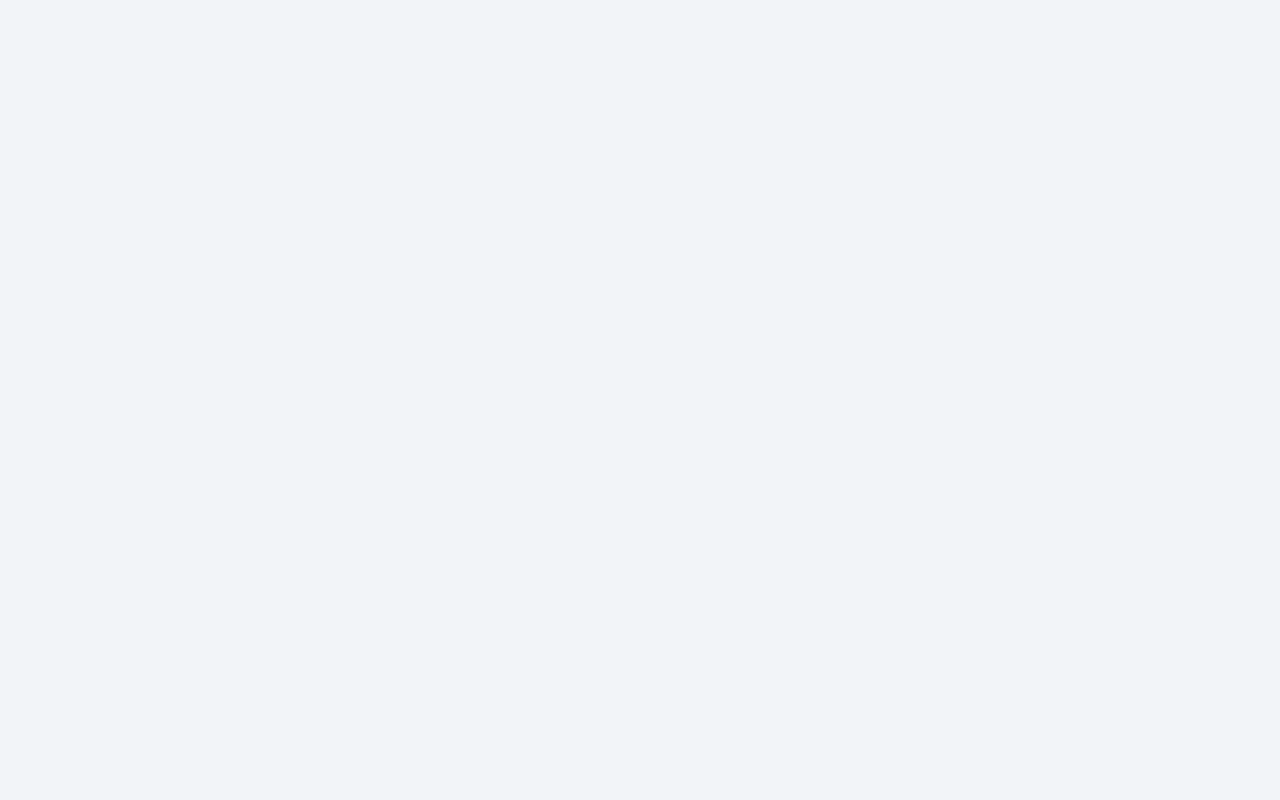
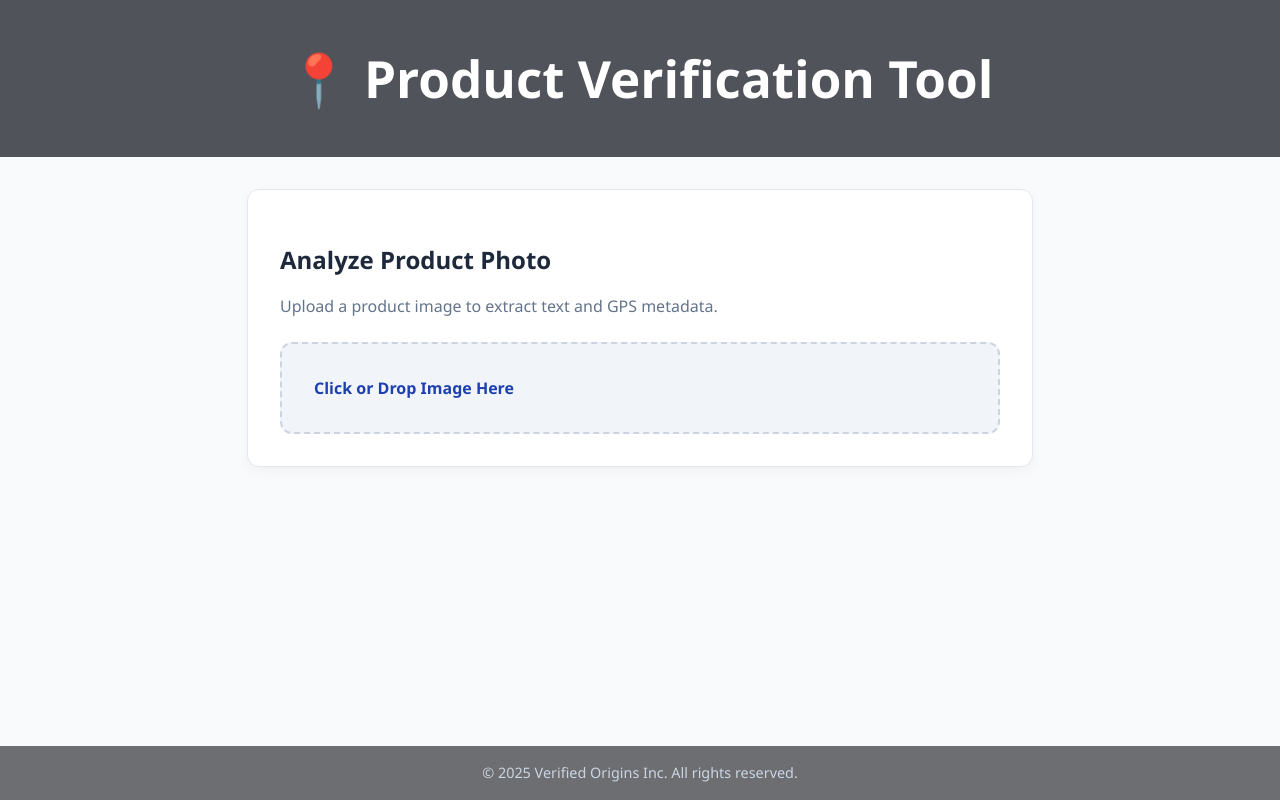
Before and after one commit to parizaamunshi/pans-ngo-portal, a React (Vite) app: page /geolocator in a window 1280 px wide. Before the commit this address had no page. Built offline with nearby package versions, Linux system fonts and the light colour scheme.

Commit message:
geolocator

```diff
--- a/package.json
+++ b/package.json
@@ -12,11 +12,14 @@
   },
   "dependencies": {
     "axios": "^1.10.0",
+    "exifr": "^7.1.3",
+    "geolocation": "^0.2.0",
     "react": "^19.0.0",
     "react-dom": "^19.0.0",
     "react-qr-barcode-scanner": "^2.1.8",
     "react-router-dom": "^7.6.3",
-    "react-toastify": "^11.0.5"
+    "react-toastify": "^11.0.5",
+    "tesseract.js": "^6.0.1"
   },
   "devDependencies": {
     "@eslint/js": "^9.21.0",
--- a/src/App.jsx
+++ b/src/App.jsx
@@ -14,13 +14,7 @@ import Village2 from './components/villages/village2';
 import Village3 from './components/villages/village3';
 import Village4 from './components/villages/village4';
 import Village5 from './components/villages/village5';
-
-
-
-
-
-
-
+import PhotoGeoLocator from './components/geolocator';
 
 function Login() {
   const [role, setRole] = useState('admin');
@@ -165,8 +159,7 @@ function App() {
           }
         />
         <Route path="/admin/addleader" element={<Addleader />} />
-
-
+        <Route path="/geolocator" element={<PhotoGeoLocator />} />
       </Routes>
     </Router>
   );
--- /dev/null
+++ b/src/components/PhotoGeoLocator.css
@@ -0,0 +1,95 @@
+body {
+  margin: 0;
+  font-family: 'Segoe UI', sans-serif;
+  background-color: #f8fafc;
+  color: #1e293b;
+}
+
+/* Layout */
+.geo-page {
+  display: flex;
+  flex-direction: column;
+  min-height: 100vh;
+}
+
+.geo-header {
+  background-color: #505359;
+  color: white;
+  padding: 1rem 2rem;
+  text-align: center;
+}
+
+.geo-main {
+  flex: 1;
+  padding: 2rem 1rem;
+}
+
+/* Container */
+.geo-container-formal {
+  max-width: 720px;
+  margin: 0 auto;
+  background-color: #ffffff;
+  padding: 2rem;
+  border-radius: 12px;
+  border: 1px solid #e2e8f0;
+  box-shadow: 0 4px 12px rgba(0, 0, 0, 0.04);
+}
+
+/* Title + Subtitle */
+.geo-title-formal {
+  font-size: 1.5rem;
+  margin-bottom: 0.5rem;
+}
+
+.geo-subtitle-formal {
+  color: #64748b;
+  margin-bottom: 1.5rem;
+}
+
+/* Drop area */
+.geo-drop-box-formal {
+  background-color: #f1f5f9;
+  color: #1e40af;
+  font-weight: bold;
+  padding: 2rem;
+  border: 2px dashed #cbd5e1;
+  border-radius: 12px;
+  cursor: pointer;
+  transition: background-color 0.3s, border-color 0.3s;
+}
+.geo-drop-box-formal:hover {
+  background-color: #e2e8f0;
+  border-color: #94a3b8;
+}
+
+/* Cards */
+.geo-card-formal {
+  background-color: #f9fafb;
+  padding: 1.2rem 1.5rem;
+  margin-top: 1.5rem;
+  border: 1px solid #e2e8f0;
+  border-radius: 10px;
+  color: #474d57;
+}
+.geo-card-formal h3 {
+  margin-bottom: 0.5rem;
+}
+
+/* Footer */
+.geo-footer {
+  background-color: #6d6e72;
+  color: #cbd5e1;
+  text-align: center;
+  padding: 1rem;
+  font-size: 0.9rem;
+}
+
+/* Link */
+.geo-link-formal {
+  color: #2563eb;
+  font-weight: 500;
+  text-decoration: none;
+}
+.geo-link-formal:hover {
+  text-decoration: underline;
+}
--- /dev/null
+++ b/src/components/geolocator.jsx
@@ -0,0 +1,112 @@
+import React, { useState } from "react";
+import * as exifr from "exifr";
+import Tesseract from "tesseract.js";
+import "./PhotoGeoLocator.css";
+
+const PhotoGeoLocator = () => {
+  const [loading, setLoading] = useState(false);
+  const [text, setText] = useState("");
+  const [originCountry, setOriginCountry] = useState("");
+  const [gps, setGps] = useState(null);
+
+  const handleFile = async (file) => {
+    setLoading(true);
+    setText("");
+    setOriginCountry("");
+    setGps(null);
+
+    try {
+      const gpsData = await exifr.gps(file);
+      if (gpsData?.latitude && gpsData?.longitude) {
+        setGps({ latitude: gpsData.latitude, longitude: gpsData.longitude });
+      }
+
+      const imageURL = URL.createObjectURL(file);
+      const result = await Tesseract.recognize(imageURL, "eng");
+      const extractedText = result.data.text;
+      setText(extractedText);
+
+      const match = extractedText.match(/Made in ([A-Za-z\s]+)/i);
+      if (match) setOriginCountry(match[1].trim());
+    } catch (err) {
+      console.error("Error:", err);
+    } finally {
+      setLoading(false);
+    }
+  };
+
+  const handleDrop = (e) => {
+    e.preventDefault();
+    if (e.dataTransfer.files?.length) handleFile(e.dataTransfer.files[0]);
+  };
+
+  const handleChange = (e) => {
+    if (e.target.files?.length) handleFile(e.target.files[0]);
+  };
+
+  return (
+    <div className="geo-page">
+      <header className="geo-header">
+        <h1>📍 Product Verification Tool</h1>
+      </header>
+
+      <main className="geo-main">
+        <div className="geo-container-formal">
+          <h2 className="geo-title-formal">Analyze Product Photo</h2>
+          <p className="geo-subtitle-formal">
+            Upload a product image to extract text and GPS metadata.
+          </p>
+
+          <label className="geo-drop-label-formal">
+            <input type="file" accept="image/*" onChange={handleChange} hidden />
+            <div
+              onDrop={handleDrop}
+              onDragOver={(e) => e.preventDefault()}
+              className="geo-drop-box-formal"
+            >
+              Click or Drop Image Here
+            </div>
+          </label>
+
+          {loading && <p className="geo-loading-formal">Processing image...</p>}
+
+          {!loading && gps && (
+            <div className="geo-card-formal gps">
+              <h3>GPS Coordinates</h3>
+              <p>Latitude: {gps.latitude.toFixed(5)}</p>
+              <p>Longitude: {gps.longitude.toFixed(5)}</p>
+              <a
+                href={`https://www.google.com/maps?q=${gps.latitude},${gps.longitude}`}
+                target="_blank"
+                rel="noopener noreferrer"
+                className="geo-link-formal"
+              >
+                Open in Google Maps
+              </a>
+            </div>
+          )}
+
+          {!loading && originCountry && (
+            <div className="geo-card-formal origin">
+              <h3>Country of Origin</h3>
+              <p>Detected: <strong>{originCountry}</strong></p>
+            </div>
+          )}
+
+          {!loading && text && (
+            <div className="geo-card-formal ocr">
+              <h3>Extracted Text</h3>
+              <pre>{text}</pre>
+            </div>
+          )}
+        </div>
+      </main>
+
+      <footer className="geo-footer">
+        &copy; 2025 Verified Origins Inc. All rights reserved.
+      </footer>
+    </div>
+  );
+};
+
+export default PhotoGeoLocator;
```
Also changed, not shown: 2 other files (tests, documents, lock files or other folders).
